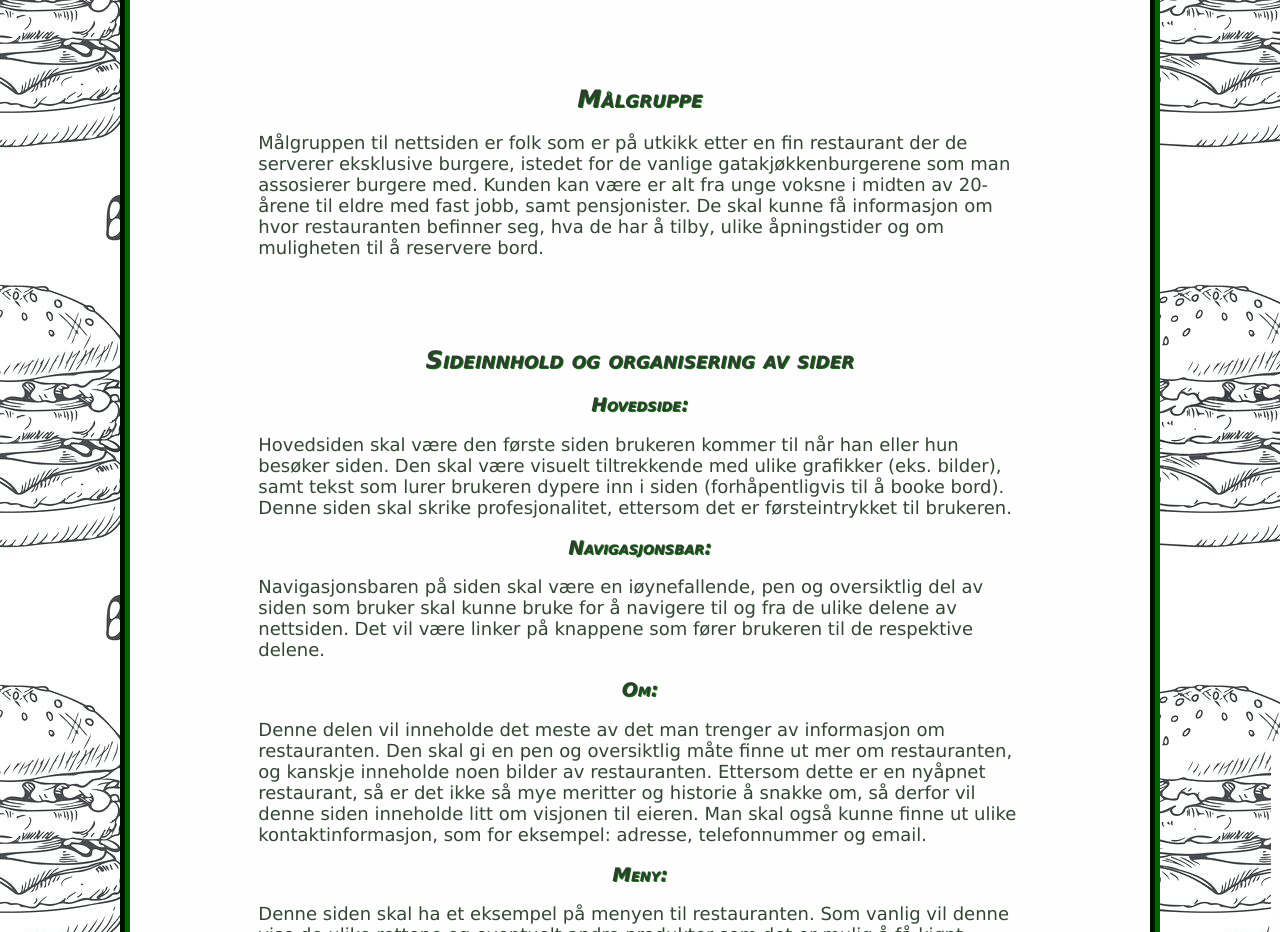
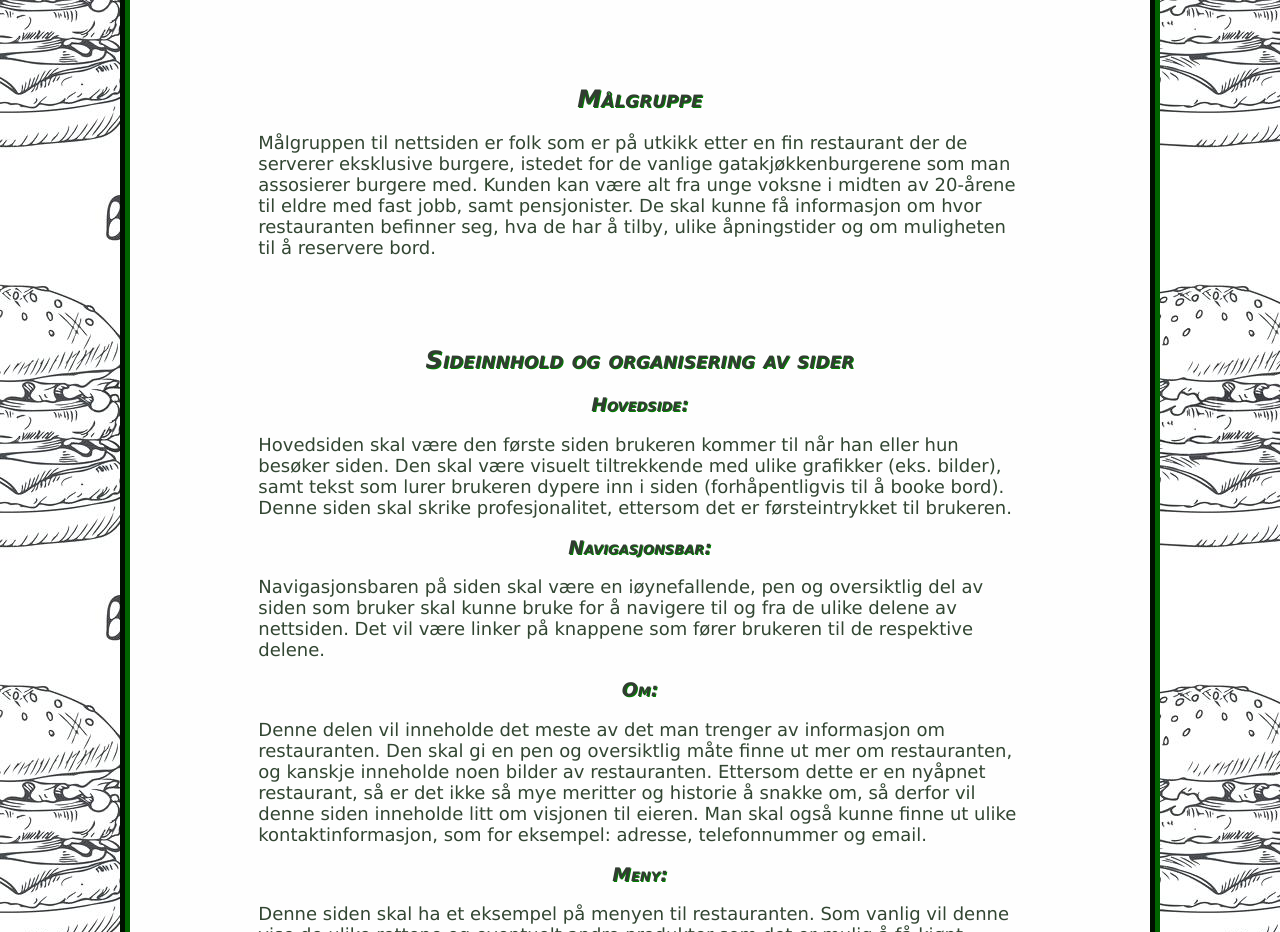
Before and after one commit to Olaussen/ProsjektWebtek, a plain HTML site: page p1/index.html in a window 1280 px wide. Shown: the part 784-1716 px from the top of the page. Drawn offline with Linux system fonts and the light colour scheme.

Commit message:
Endret skrivefeil i index

```diff
--- a/p1/index.html
+++ b/p1/index.html
@@ -42,7 +42,7 @@
     <div class="par">
       <h2 id="malgruppe">Målgruppe</h2>
       <p>
-        Målgruppen til nettsiden er folk som er på utkikk etter en fin restaurant der de serverer eksklusive burgere, istedet for de vanlige gatakjøkkenburgerene som man assosierer burgere med. Kunden kan være er alt fra unge voksne i midten av
+        Målgruppen til nettsiden er folk som er på utkikk etter en fin restaurant der de serverer eksklusive burgere, istedet for de vanlige gatakjøkkenburgerene som man assosierer burgere med. Kunden kan være alt fra unge voksne i midten av
         20-årene til eldre med fast jobb, samt pensjonister. De skal kunne få informasjon om hvor restauranten befinner seg, hva de har å tilby, ulike åpningstider og om muligheten til å reservere bord.
       </p>
     </div>
```
